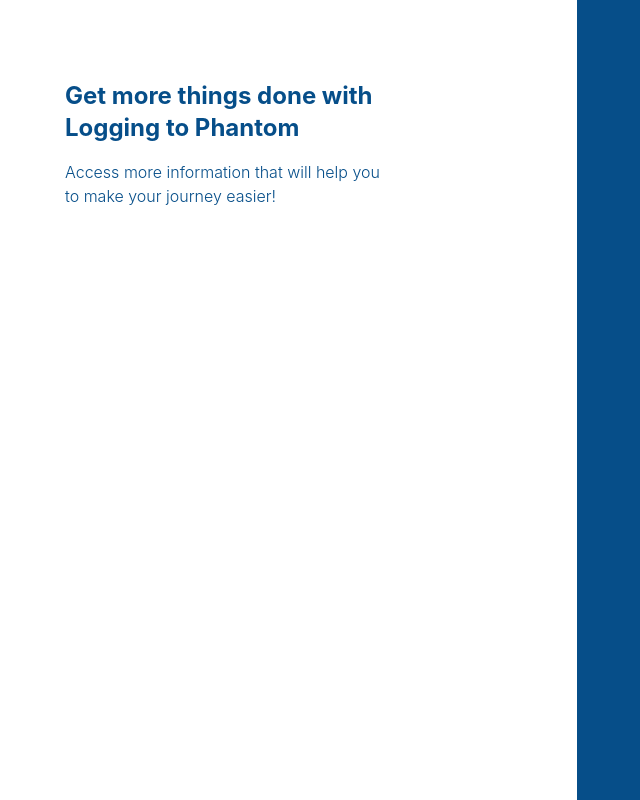
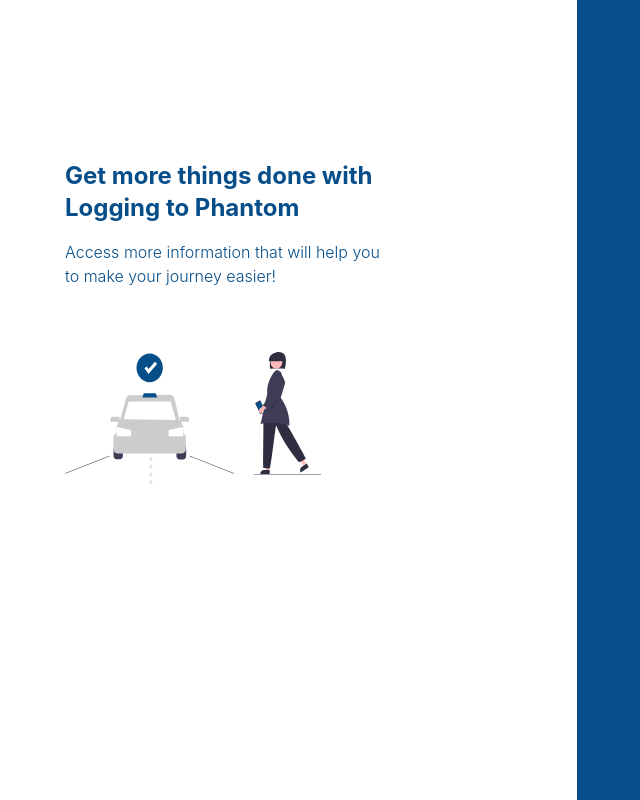
Before and after one commit to atlp-rwanda/rca-phantom-team1-fe, a React (Vite) app: page /password-reset in a window 1280 px wide. Shown: the whole page, without its empty margins (63-703 px from the left). Built offline with nearby package versions, Linux system fonts and the light colour scheme.

Commit message:
feat: implement textinput reusable component

```diff
--- /dev/null
+++ b/src/components/form/TextInput.jsx
@@ -0,0 +1,12 @@
+import  React from 'react';
+
+function TextInput({ value, onChange, className, inputRef }) {
+    return (
+      <div>
+        <input type="text" value={value} onChange={onChange} className={className} ref={inputRef} />
+      </div>
+    );
+  }
+
+
+export default TextInput;
--- a/src/pages/PasswordReset.jsx
+++ b/src/pages/PasswordReset.jsx
@@ -1,20 +1,20 @@
 import React from "react";
+import ResetPassSvg from '../assets/images/reset-pass.svg'
 
 const PasswordReset = () => {
     return (
         <div>
             <div className="flex flex-row">
-                <div className="flex flex-col w-1/2 textcolor-blue mt-[10vh]  md:px-[10vw]">
+                <div className="flex flex-col w-1/2 textcolor-blue mt-[20vh]  md:px-[10vw]">
                     <h1 className="text-2xl font-bold">Get more things done with <br /> Logging to Phantom</h1>
                     <h1 className="mt-4 font-light">Access more information that will help you <br /> to make your journey easier!</h1>
 
                     <div className="mt-16 w-2/3">
-
+                        <img alt="reset password svg"  src={ResetPassSvg} />
                     </div>
                 </div>
 
                 <div className="flex flex-col w-1/2 bgcolor-blue min-h-screen">
-
                 </div>
             </div>
         </div>
```
Also changed, not shown: src/assets/images/reset-pass.svg (added).
